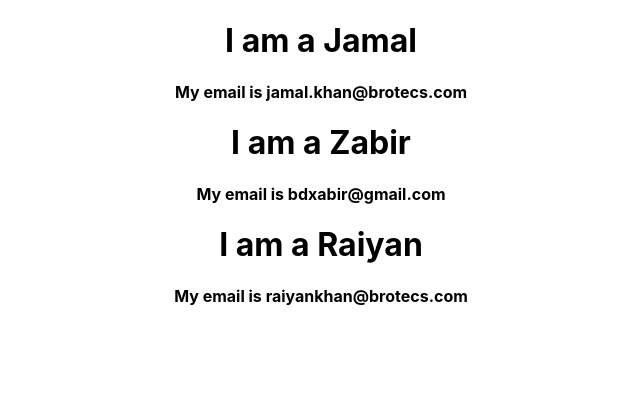
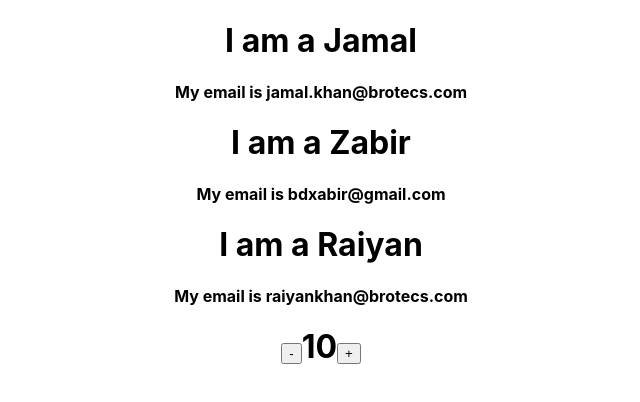
Before and after one commit to jamal382/react-tutorial, a React (Create React App) app: page / in a window 1280 px wide. Shown: the top 402 px of the page, without its empty margins (319-959 px from the left). Built offline with nearby package versions, Linux system fonts and the light colour scheme.

Commit message:
state &  How to Re Render DOM

```diff
--- a/src/App.js
+++ b/src/App.js
@@ -2,22 +2,21 @@ import React, { Component } from 'react';
 import logo from './logo.svg';
 import './App.css';
 import First from './components/First/First'
+import Counter from './components/Counter/Counter'
 
 class App extends Component {
 
-  state = {
-    persons: [
+    persons = [
       { name: 'Jamal', email: 'jamal.khan@brotecs.com' },
       { name: 'Zabir', email: 'bdxabir@gmail.com' },
       { name: 'Raiyan', email: 'raiyankhan@brotecs.com' }
     ]
-  }
 
   render() {
     return (
       <div className="App">
         {
-          this.state.persons.map(
+          this.persons.map(
             (people, index) => {
               return (
                 <First name={people.name} email={people.email} />
@@ -25,6 +24,7 @@ class App extends Component {
             }
           )
         }
+        <Counter/>
       </div>
     );
   }
--- /dev/null
+++ b/src/components/Counter/Counter.js
@@ -0,0 +1,66 @@
+import React, { Component } from 'react'
+
+class Counter extends Component {
+
+    constructor(props) {
+        super(props)
+
+        this.state = {
+            count: 10,
+            color: 'black'
+        }
+
+    }
+
+    decrease = () => {
+        this.setState({
+            count: this.state.count - 1
+
+        })
+        if (this.state.count <= 5) {
+            this.setState({
+                color: 'red'
+            })
+        } else if (this.state.count >= 15) {
+            this.setState({
+                color: 'green'
+            })
+
+        } else {
+            this.setState({ color: 'black' })
+        }
+    }
+
+    increase = () => {
+        this.setState({
+            count: this.state.count + 1
+        })
+        if (this.state.count <= 5) {
+            this.setState({
+                color: 'red'
+            })
+        } else if (this.state.count >= 15) {
+            this.setState({
+                color: 'green'
+            })
+
+        } else {
+            this.setState({ color: 'black' })
+        }
+    }
+
+
+    render() {
+        return (
+            <div>
+                <h1 style={{ color: this.state.color }}>
+                <button onClick={this.decrease}>-</button>
+                    {this.state.count}
+                <button onClick={this.increase}>+</button>
+                </h1>
+            </div>
+        )
+    }
+}
+
+export default Counter
```
